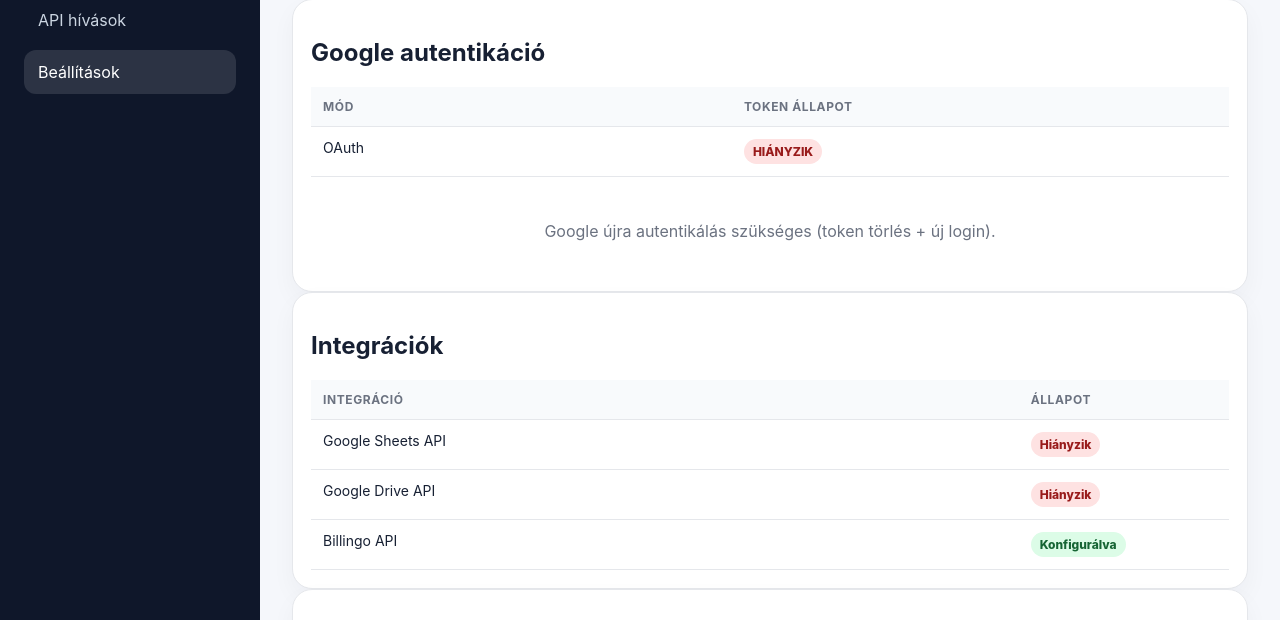
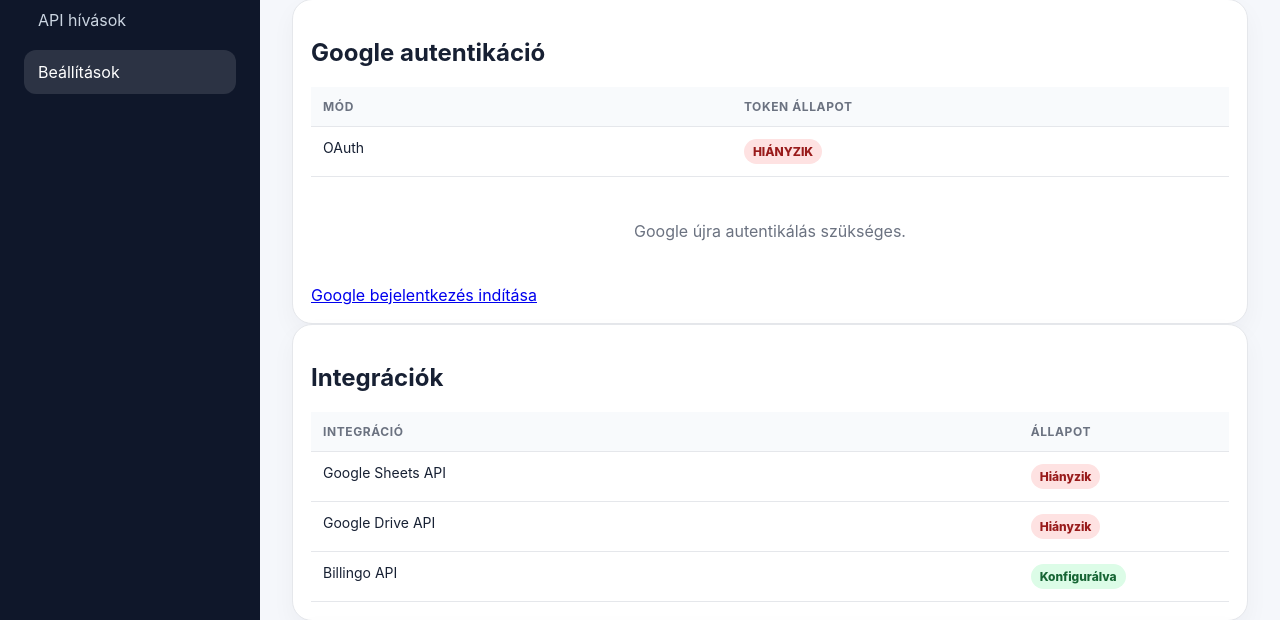
Before and after one commit to NTibor13/CarCOM, a FastAPI app: page /settings in a window 1280 px wide. Shown: the part 243-863 px from the top of the page. Run offline with FastAPI, Linux system fonts and the light colour scheme; data comes from the database, SQL or seed files in the repository; data that the repository does not hold is empty.

Commit message:
UI bugfix + oauth upgrade + Sales 90 days sales flow avaible

```diff
--- a/services/billingo_service/billingo_payload_builder.py
+++ b/services/billingo_service/billingo_payload_builder.py
@@ -5,10 +5,10 @@ def build_billingo_payload(tx: dict) -> dict:
     transaction_date = datetime.strptime(tx["transaction_date"], "%Y-%m-%d")
 
     # due date logika
-    if tx["source_cost_center"] == "Eladás":
+    if tx["transaction_type"] == "SALE_STOCK_90_DAYS":
+        due_date = transaction_date + timedelta(days=90)
+    else:
         due_date = transaction_date + timedelta(days=8)
-    else:
-        due_date = transaction_date + timedelta(days=90)
 
     # VAT mapping
     vat_rate = Decimal(str(tx.get("vat_rate") or "0"))
--- a/services/flow_service/flow_rules.py
+++ b/services/flow_service/flow_rules.py
@@ -1,5 +1,5 @@
 def is_sale_invoice_ready(tx: dict) -> bool:
-    if tx.get("transaction_type") != "SALE":
+    if tx.get("transaction_type") not in ("SALE", "SALE_STOCK_90_DAYS"):
         return False
 
     if tx.get("normalized_status") != "VALID":
--- a/services/sync_service/google_sheets_client.py
+++ b/services/sync_service/google_sheets_client.py
@@ -320,5 +320,5 @@ class GoogleSheetsClient:
 
         return headers.index(normalized_header_name)
 
-    def _load_oauth_credentials(self) -> Credentials:
-        return load_oauth_credentials()
+    def _load_oauth_credentials(self):
+        return load_oauth_credentials(interactive=False)
--- a/services/web_service/app.py
+++ b/services/web_service/app.py
@@ -9,6 +9,8 @@ from fastapi.templating import Jinja2Templates
 from shared.database.schema import init_database
 from shared.database.connection import get_connection
 from shared.google_auth_errors import GoogleAuthenticationRequiredError
+from shared.google_oauth import load_oauth_credentials
+from shared.config.settings import settings as app_settings
 from services.main_service.app import run_pipeline_once
 from services.flow_service.flow_engine import evaluate_transaction
 from services.flow_service.flow_executor import FlowExecutor
@@ -25,7 +27,6 @@ app = FastAPI(title="CarCOM Dashboard")
 
 app.mount("/static", StaticFiles(directory="services/web_service/static"), name="static")
 templates = Jinja2Templates(directory="services/web_service/templates")
-
 
 templates.env.filters["format_huf"] = format_huf
 templates.env.filters["format_vat"] = format_vat
@@ -784,38 +785,29 @@ def settings(request: Request):
     )
 
 def get_google_oauth_status():
-    token_file = os.getenv("GOOGLE_OAUTH_TOKEN_FILE", "google_oauth_token.json")
+    token_file = app_settings.google_oauth_token_file
 
     if not os.path.exists(token_file):
         return {
             "mode": "OAuth",
             "status": "HIÁNYZIK",
+            "has_refresh_token": False,
         }
 
     try:
         creds = Credentials.from_authorized_user_file(token_file)
 
-        if creds.valid:
-            return {
-                "mode": "OAuth",
-                "status": "ÉRVÉNYES",
-            }
-
-        if creds.expired:
-            return {
-                "mode": "OAuth",
-                "status": "LEJÁRT",
-            }
-
         return {
             "mode": "OAuth",
-            "status": "HIBÁS",
+            "status": "ÉRVÉNYES" if creds.valid else "LEJÁRT" if creds.expired else "HIBÁS",
+            "has_refresh_token": bool(creds.refresh_token),
         }
 
     except Exception:
         return {
             "mode": "OAuth",
             "status": "HIBÁS",
+            "has_refresh_token": False,
         }
 
 @app.post("/transactions/{transaction_id}/rerun-flow")
@@ -855,3 +847,12 @@ def rerun_sale_flow(transaction_id: int):
         url=f"/transactions/{transaction_id}?flow_status={result['status']}",
         status_code=303,
     )
+
+@app.get("/settings/google-auth/start")
+def start_google_auth():
+    try:
+        load_oauth_credentials(interactive=True)
+    except GoogleAuthenticationRequiredError:
+        return RedirectResponse(url="/settings?google_auth=failed", status_code=303)
+
+    return RedirectResponse(url="/settings?google_auth=success", status_code=303)
--- a/services/web_service/template_filters.py
+++ b/services/web_service/template_filters.py
@@ -27,7 +27,7 @@ def format_transaction_type(value):
     mapping = {
         "SALE": "ELADÁS",
         "PURCHASE": "VÉTEL",
-        "SALE_STOCK_90_DAYS": "VÉTEL (90 NAP)",
+        "SALE_STOCK_90_DAYS": "ELADÁS (90 NAP)",
     }
 
     return mapping.get(value, value or "-")
--- a/services/web_service/templates/settings.html
+++ b/services/web_service/templates/settings.html
@@ -60,7 +60,13 @@
 
             {% if google_auth.status != "ÉRVÉNYES" %}
             <div class="empty-state" style="margin-top: 12px;">
-                Google újra autentikálás szükséges (token törlés + új login).
+                Google újra autentikálás szükséges.
+            </div>
+
+            <div style="margin-top: 12px;">
+                <a href="/settings/google-auth/start" class="btn btn-primary">
+                    Google bejelentkezés indítása
+                </a>
             </div>
             {% endif %}
         </div>
--- a/shared/config/settings.py
+++ b/shared/config/settings.py
@@ -28,5 +28,4 @@ class Settings:
     sync_interval_seconds: int = int(os.getenv("SYNC_INTERVAL_SECONDS", "300"))
     billingo_invoice_drive_folder_id: str = os.getenv("BILLINGO_INVOICE_DRIVE_FOLDER_ID", "")
 
-
 settings = Settings()
--- a/shared/google_oauth.py
+++ b/shared/google_oauth.py
@@ -16,9 +16,11 @@ GOOGLE_OAUTH_SCOPES = [
 ]
 
 
-def load_oauth_credentials(scopes: list[str] | None = None) -> Credentials:
+def load_oauth_credentials(
+    scopes: list[str] | None = None,
+    interactive: bool = False,
+) -> Credentials:
     scopes = scopes or GOOGLE_OAUTH_SCOPES
-
     credentials = None
 
     token_file = settings.google_oauth_token_file
@@ -26,10 +28,7 @@ def load_oauth_credentials(scopes: list[str] | None = None) -> Credentials:
 
     if os.path.exists(token_file):
         try:
-            credentials = Credentials.from_authorized_user_file(
-                token_file,
-                scopes,
-            )
+            credentials = Credentials.from_authorized_user_file(token_file, scopes)
         except Exception as exc:
             raise GoogleAuthenticationRequiredError(
                 "Google OAuth token nem olvasható vagy sérült. "
@@ -42,10 +41,8 @@ def load_oauth_credentials(scopes: list[str] | None = None) -> Credentials:
     if credentials and credentials.expired and credentials.refresh_token:
         try:
             credentials.refresh(Request())
-
             with open(token_file, "w", encoding="utf-8") as token:
                 token.write(credentials.to_json())
-
             return credentials
         except Exception as exc:
             raise GoogleAuthenticationRequiredError(
@@ -53,10 +50,10 @@ def load_oauth_credentials(scopes: list[str] | None = None) -> Credentials:
                 "Újraautentikálás szükséges."
             ) from exc
 
-    if credentials:
+    if not interactive:
         raise GoogleAuthenticationRequiredError(
-            "Google OAuth token érvénytelen vagy nincs refresh_token. "
-            "Újraautentikálás szükséges."
+            "Google OAuth autentikáció szükséges. "
+            "Indítsd el a Google hitelesítést a Beállítások oldalon."
         )
 
     if not os.path.exists(client_file):
@@ -65,13 +62,11 @@ def load_oauth_credentials(scopes: list[str] | None = None) -> Credentials:
         )
 
     try:
-        flow = InstalledAppFlow.from_client_secrets_file(
-            client_file,
-            scopes,
-        )
+        flow = InstalledAppFlow.from_client_secrets_file(client_file, scopes)
         credentials = flow.run_local_server(
             port=0,
             prompt="consent",
+            access_type="offline",
         )
 
         with open(token_file, "w", encoding="utf-8") as token:
```
